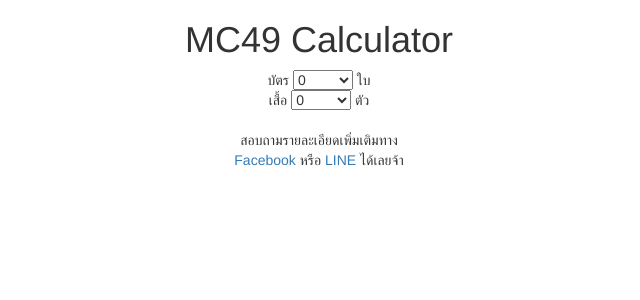
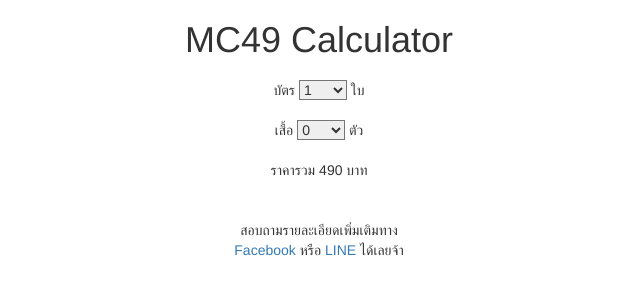
Before and after one commit to TongWR/tongwr.github.io, a Jekyll site: the page built from mc49.md, in a window 1280 px wide. Shown: the top 300 px of the page, without its empty margins (321-961 px from the left). Built offline with Jekyll 4.4.1, drawn with Linux system fonts in a browser that asks for light colours; nearby versions of some CDN libraries.

Commit message:
Update 'MC49 Calculator' to be responsive

```diff
--- a/_layouts/mc49.html
+++ b/_layouts/mc49.html
@@ -4,6 +4,7 @@
 
 <head>
   <meta charset="utf-8">
+  <meta name="viewport" content="initial-scale=1, maximum-scale=1">
   <title>MC49 Calculator</title>
 
   <script
@@ -35,8 +36,13 @@
   padding: 0;
 }
 
+.purchase-form__item {
+  margin: 10px 0;
+}
+
 .purchase-form__item-count {
-  width: 60px;
+  width: 48px;
+  border-radius: 0;
 }
 
 .purchase-form__item--hidden, .purchase-form__item-count-option--hidden {
@@ -59,6 +65,7 @@
 
 .prices {
   text-align: center;
+  margin-bottom: 40px;
 }
 </style>
 
@@ -123,7 +130,7 @@
       </ul>
     </form>
     <section class="price-display col-xs-12 col-sm-8 col-sm-offset-2 col-md-6 col-md-offset-3 col-lg-4 col-lg-offset-4">
-      <p class="prices"><span id="full-price"></span> <span id="total-price"></span></p>
+      <p class="prices">ราคารวม <span id="full-price"></span> <span id="total-price"></span></p>
       <p class="purchase-form__contact-details">สอบถามรายละเอียดเพิ่มเติมทาง<br><a href="https://www.facebook.com/raomc49/">Facebook</a> หรือ <a href="https://line.me/R/ti/p/%40raomc49">LINE</a> ได้เลยจ้า </p>
     </section>
   </main>
@@ -189,7 +202,7 @@
       $fullPrice.html('');
 
       $totalPrice.removeClass('promo');
-      $totalPrice.html(ticketCount*490 + poloCount*249 + emsCount*50 + ' บาท');
+      $totalPrice.html((ticketCount*490 + poloCount*249 + emsCount*50) + ' บาท');
     }
   }
 
```
Also changed, not shown: other parts of _layouts/mc49.html (+6 -0 lines).
